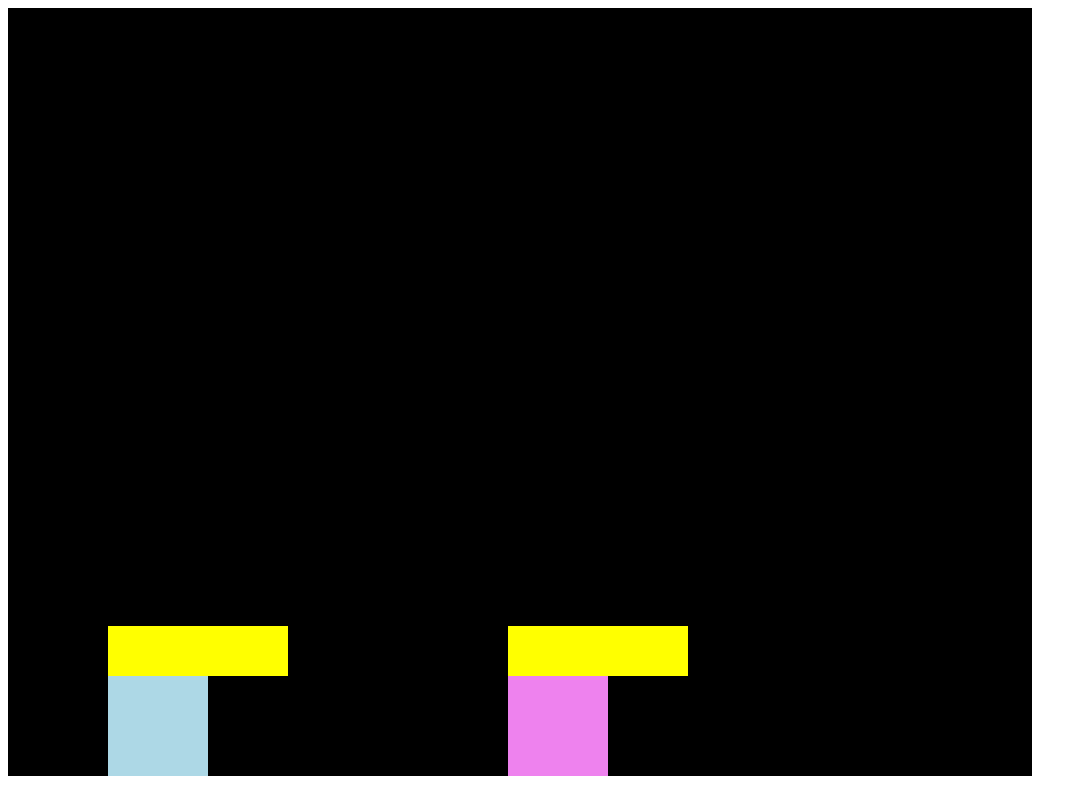
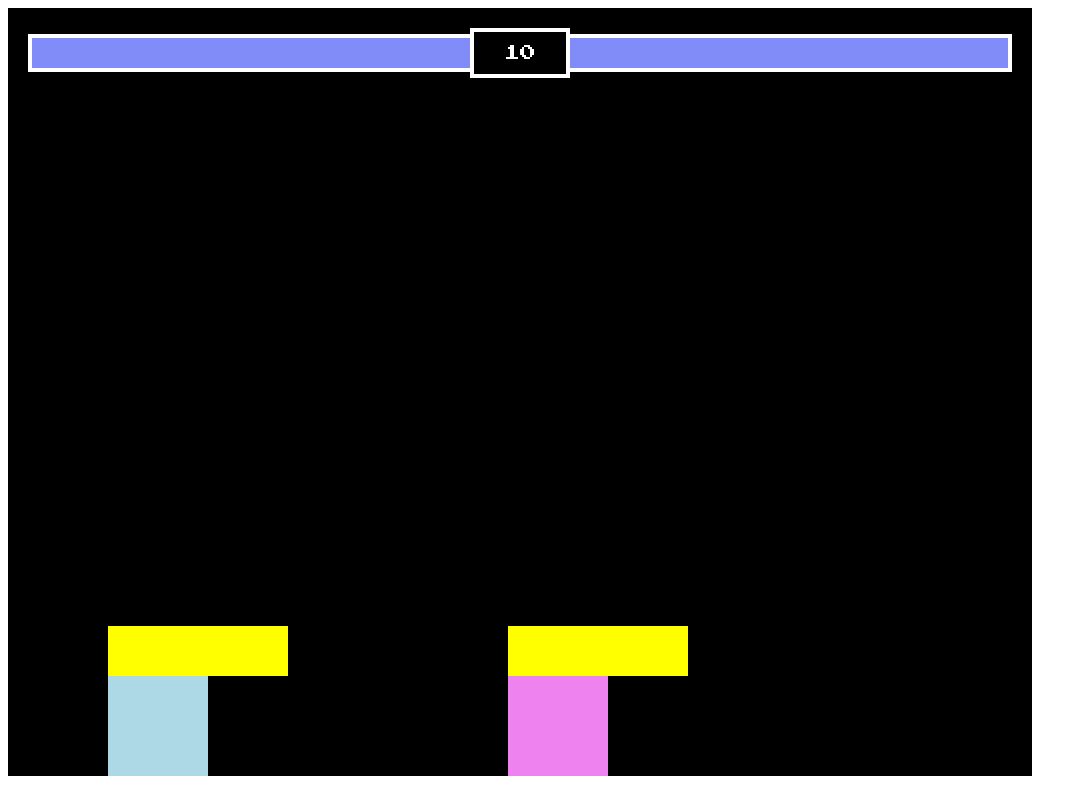
Before and after one commit to Carl-l-l/fight-game, a plain HTML site: page index.html in a window 1280 px wide. Shown: the whole page, without its empty margins (0-1087 px from the left). Drawn offline with nearby package versions, Linux system fonts and the light colour scheme.

Commit message:
HTML fight arena insert

```diff
--- a/index.html
+++ b/index.html
@@ -1,17 +1,108 @@
 <!DOCTYPE html>
 <html lang="en">
+
 <head>
-    <meta charset="UTF-8">
-    <meta http-equiv="X-UA-Compatible" content="IE=edge">
-    <meta name="viewport" content="width=device-width, initial-scale=1.0">
-    <title>Document</title>
+    <link rel="preconnect" href="https://fonts.googleapis.com" />
+    <link rel="preconnect" href="https://fonts.gstatic.com" crossorigin />
+    <link href="https://fonts.googleapis.com/css2?family=Press+Start+2P&display=swap" rel="stylesheet" />
+    <style>
+        * {
+            box-sizing: border-box;
+            font-family: 'Press Start 2P', cursive;
+        }
+    </style>
 </head>
+
 <body>
-    <!-- All the content goes here -->
-    <canvas></canvas>
+    <!-- red container div -->
+    <div style="position: relative; display: inline-block">
+        <!-- smaller red container div -->
+        <div style="
+              position: absolute;
+              display: flex;
+              width: 100%;
+              align-items: center;
+              padding: 20px;
+            ">
+            <!-- player health -->
+            <div style="
+                position: relative;
+                width: 100%;
+                display: flex;
+                justify-content: flex-end;
+                border-top: 4px solid white;
+                border-left: 4px solid white;
+                border-bottom: 4px solid white;
+              ">
+                <div style="background-color: red; height: 30px; width: 100%"></div>
+                <div id="playerHealth" style="
+                  position: absolute;
+                  background: #818cf8;
+                  top: 0;
+                  right: 0;
+                  bottom: 0;
+                  width: 100%;
+                "></div>
+            </div>
 
+            <!-- timer -->
+            <div id="timer" style="
+                background-color: black;
+                width: 100px;
+                height: 50px;
+                flex-shrink: 0;
+                display: flex;
+                align-items: center;
+                justify-content: center;
+                color: white;
+                border: 4px solid white;
+              ">
+                10
+            </div>
+            <!-- enemy health -->
+            <div style="
+                position: relative;
+                width: 100%;
+                border-top: 4px solid white;
+                border-bottom: 4px solid white;
+                border-right: 4px solid white;
+              ">
+                <div style="background-color: red; height: 30px"></div>
+                <div id="enemyHealth" style="
+                  position: absolute;
+                  background: #818cf8;
+                  top: 0;
+                  right: 0;
+                  bottom: 0;
+                  left: 0;
+                "></div>
+            </div>
+            <div></div>
+        </div>
+        <div id="displayText" style="
+              position: absolute;
+              color: white;
+              align-items: center;
+              justify-content: center;
+              top: 0;
+              right: 0;
+              bottom: 0;
+              left: 0;
+              display: none;
+            ">
+            Tie
+        </div>
 
+        <!-- Canvas arena -->
+        <canvas></canvas>
+    </div>
+
+    <script src="https://cdnjs.cloudflare.com/ajax/libs/gsap/3.9.1/gsap.min.js"
+        integrity="sha512-H6cPm97FAsgIKmlBA4s774vqoN24V5gSQL4yBTDOY2su2DeXZVhQPxFK4P6GPdnZqM9fg1G3cMv5wD7e6cFLZQ=="
+        crossorigin="anonymous" referrerpolicy="no-referrer"></script>
+    <script src="js/utils.js"></script>
+    <script src="js/classes.js"></script>
     <script src="index.js"></script>
+</body>
 
-</body>
 </html>
```
